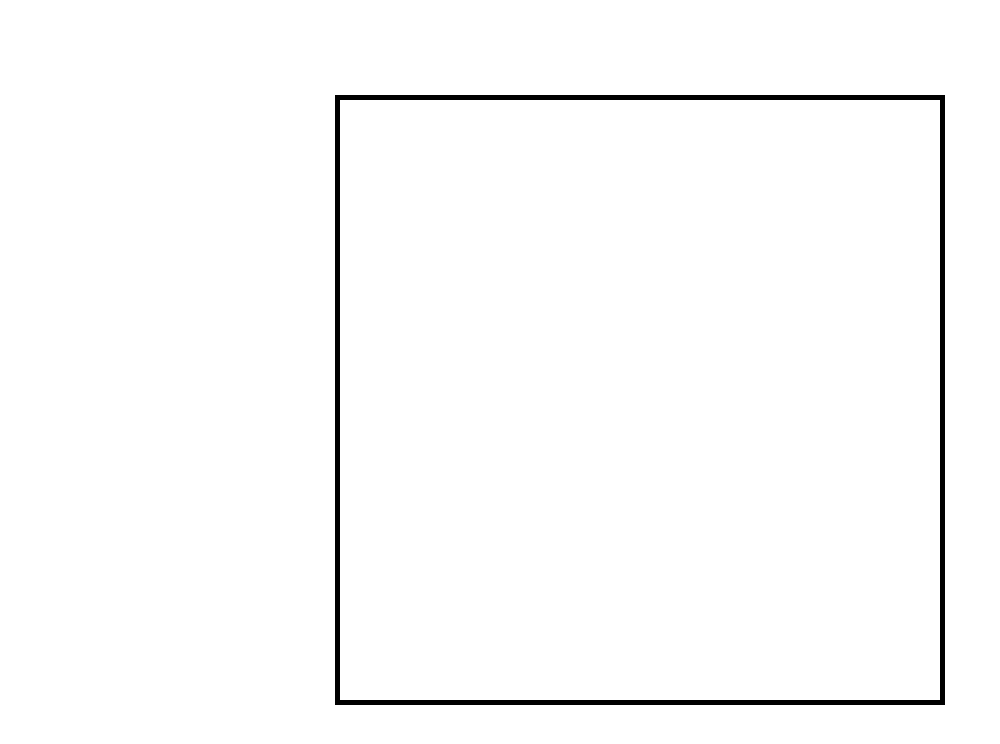
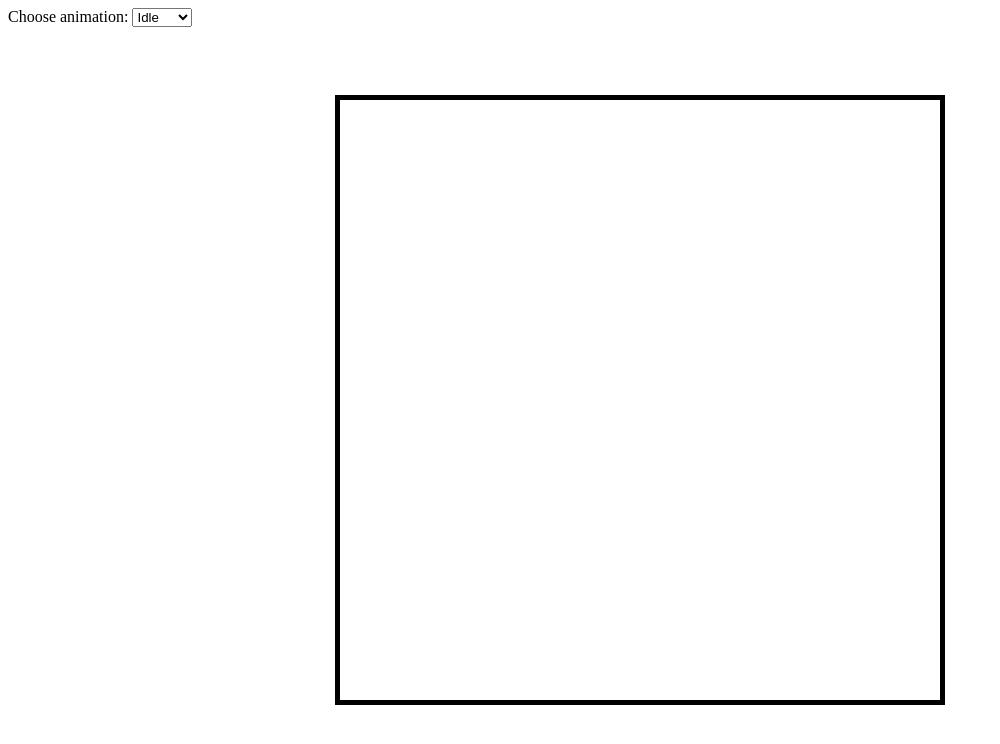
Before and after one commit to YakubuAmidu/sprite-animation, a website: page index.html in a window 1280 px wide. Shown: the whole page, without its empty margins (0-1000 px from the left). Drawn offline with Linux system fonts and the light colour scheme.

Commit message:
Initial commit

```diff
--- a/index.html
+++ b/index.html
@@ -10,6 +10,22 @@
 </head>
 <body>
     <canvas id="canvas1"></canvas>
+
+    <div class="controls">
+        <label for="animations">Choose animation:</label>
+        <select id="animations" name="animations">
+            <option value="idle">Idle</option>
+            <option value="idle">Jump</option>
+            <option value="idle">Fall</option>
+            <option value="idle">Run</option>
+            <option value="idle">Dizzy</option>
+            <option value="idle">Sit</option>
+            <option id="idle">Roll</option>
+            <option id="idle">Bite</option>
+            <option id="idle">Ko</option>
+            <option id="idle">GetHit</option>
+        </select>
+    </div>
 
     <script>
 
@@ -27,7 +43,7 @@
       const spriteWidth = 575;
       const spriteHeight = 523;
 
-      let playerState = "run";
+      let playerState = "sit";
 
       let gameFrame = 0;
       const staggerFrames = 5;
```
